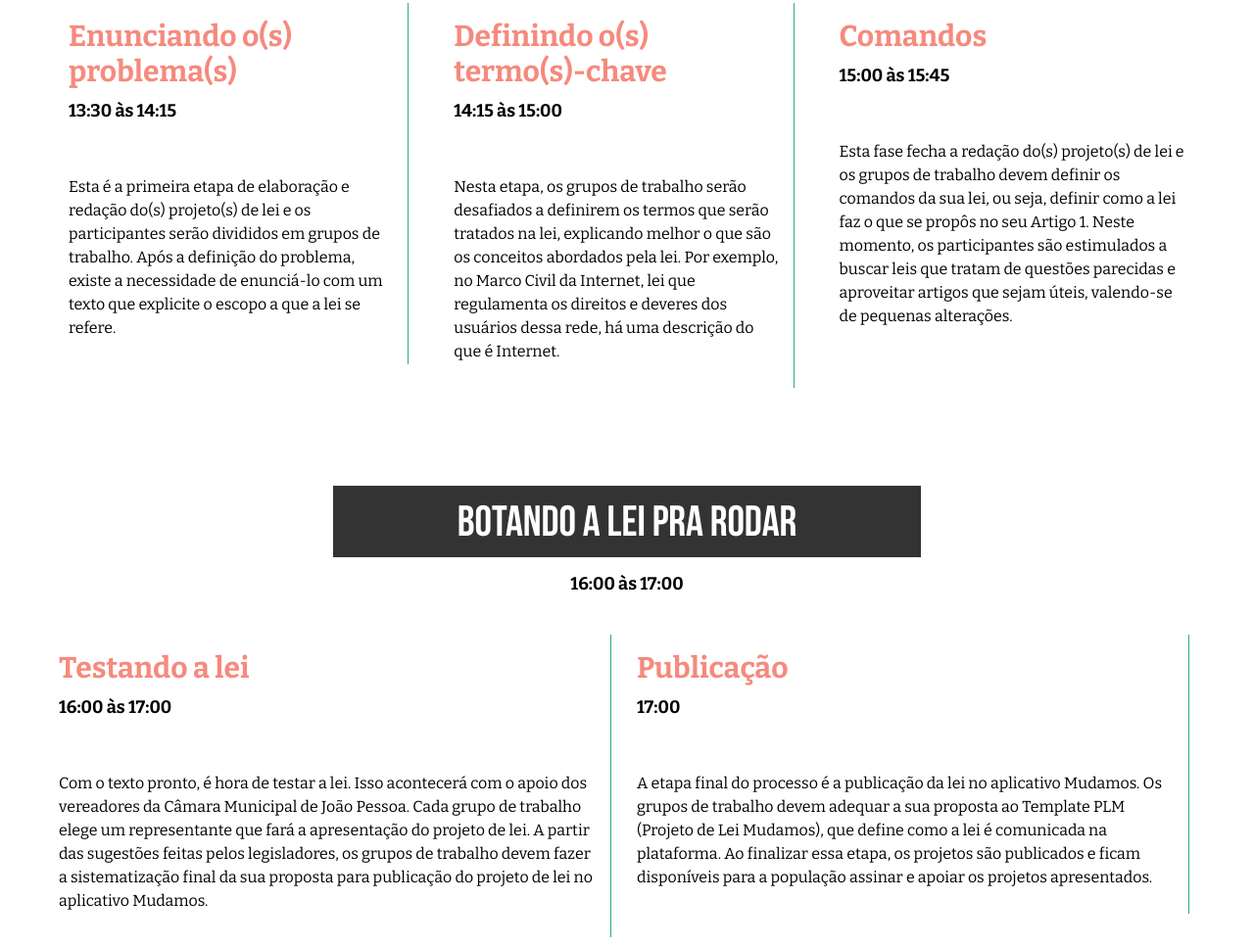
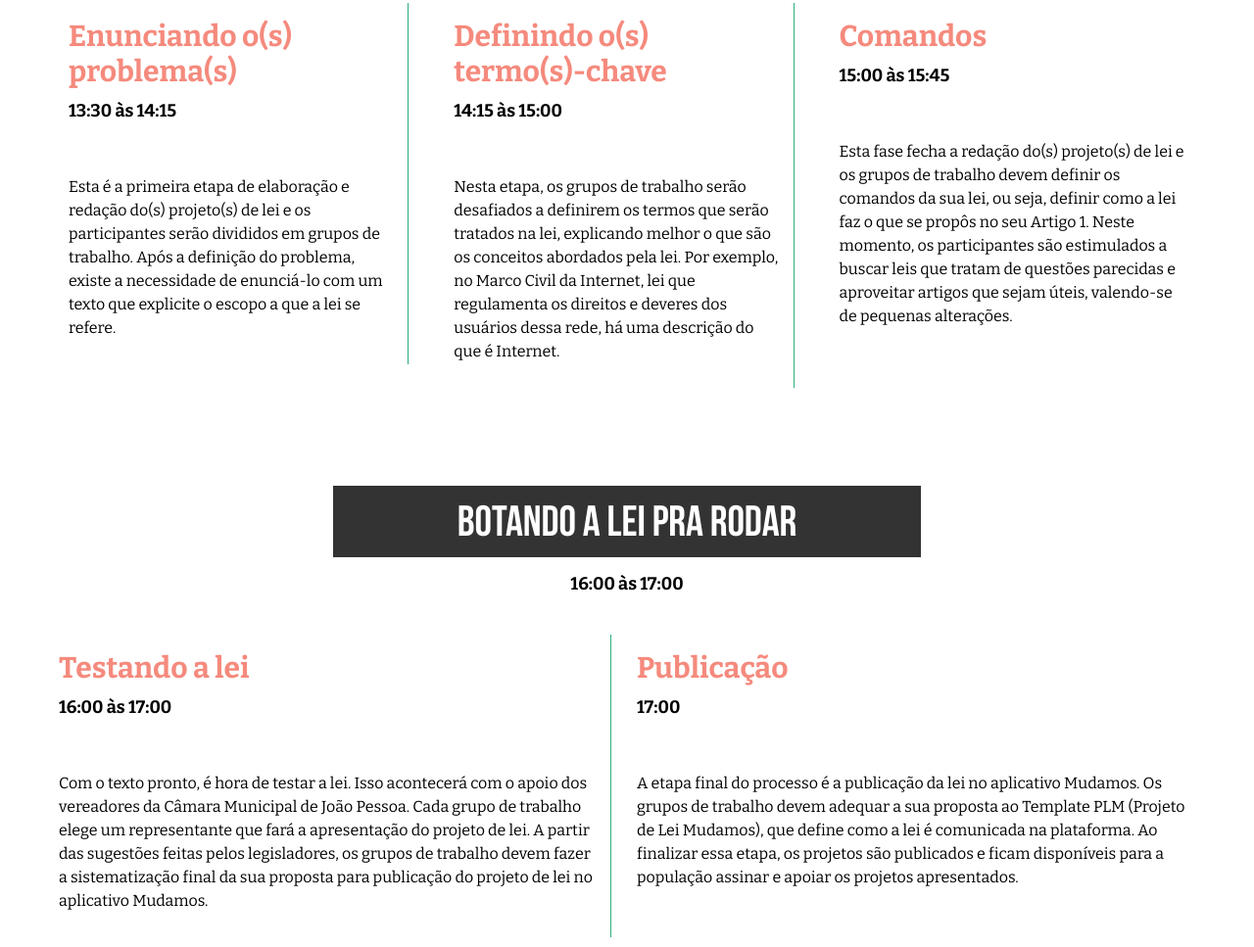
Before and after one commit to itsriodejaneiro/virada-legislativa, a website: page program.html in a window 1280 px wide. Shown: the part 1683-2650 px from the top of the page at 98% size. Drawn offline with nearby package versions, Linux system fonts and the light colour scheme.

Commit message:
removing the last side bar at the programacao page

```diff
--- a/program.html
+++ b/program.html
@@ -226,7 +226,7 @@
 							</article>
 						</div>
 						<div class="col-two">
-							<article class="bordered-right">
+							<article>
 								<div class="top-part">
 									<h4 class="tomato-text">Publicação</h4>
 									<time class="hours">17:00</time>
```
